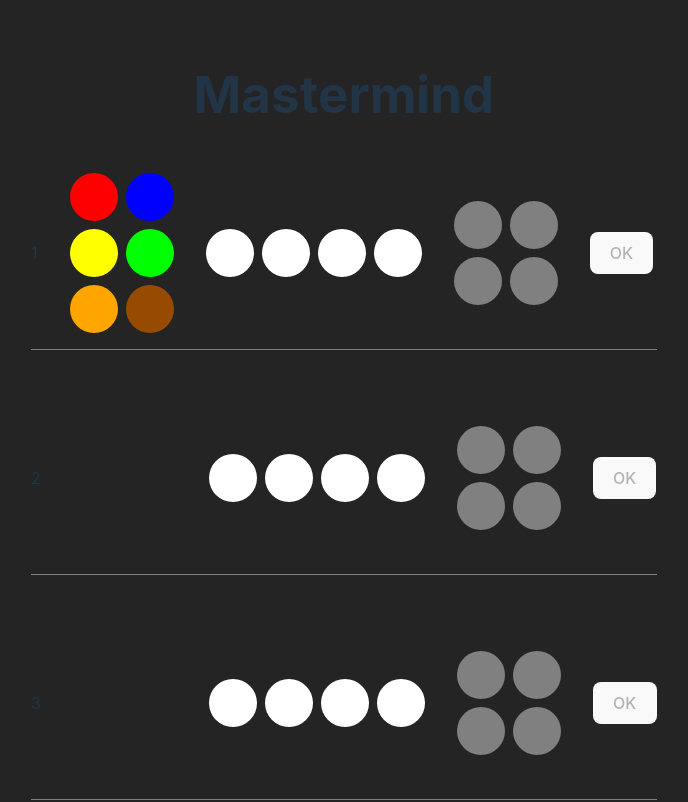
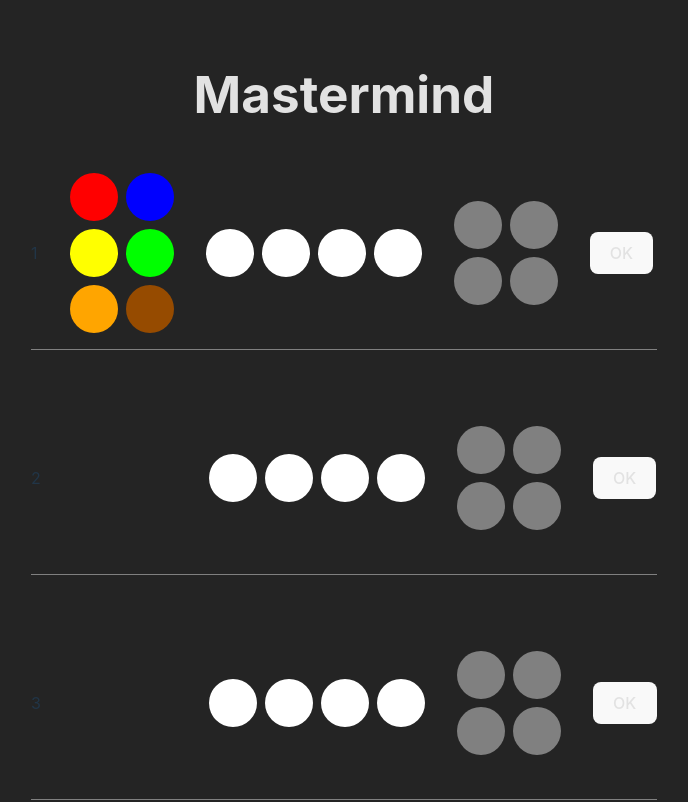
Before and after one commit to dawidzebacki/Mastermind, a React (Vite) app: page / in a window 1280 px wide. Shown: the top 802 px of the page, without its empty margins (296-984 px from the left). Built offline with nearby package versions, Linux system fonts and the light colour scheme.

Commit message:
style: change colors

```diff
--- a/src/index.css
+++ b/src/index.css
@@ -36,6 +36,11 @@
 h1 {
   font-size: 3.2em;
   line-height: 1.1;
+  color: #E2E2E2;
+}
+
+h2 {
+  color: #E2E2E2;
 }
 
 button {
@@ -48,6 +53,8 @@
   background-color: #1a1a1a;
   cursor: pointer;
   transition: border-color 0.25s;
+  background-color: #1A1a1a;
+  color: #E2E2E2;
 }
 
 
```
